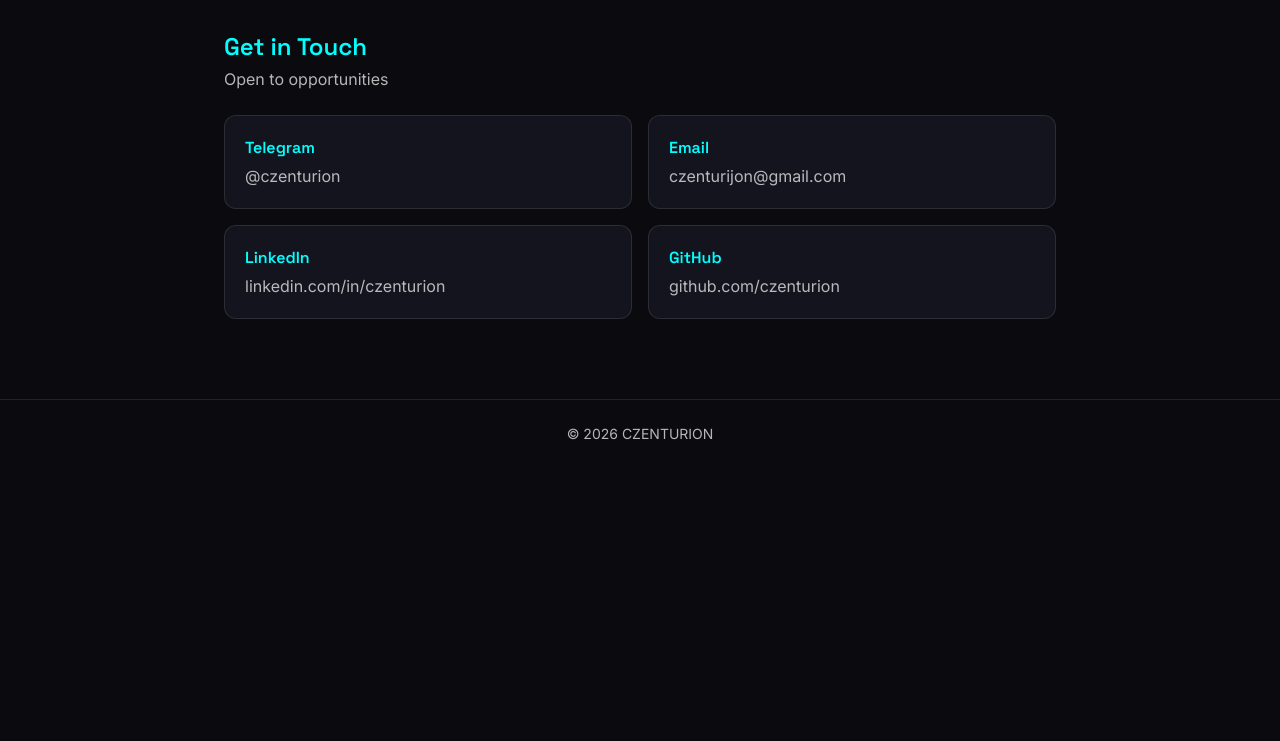
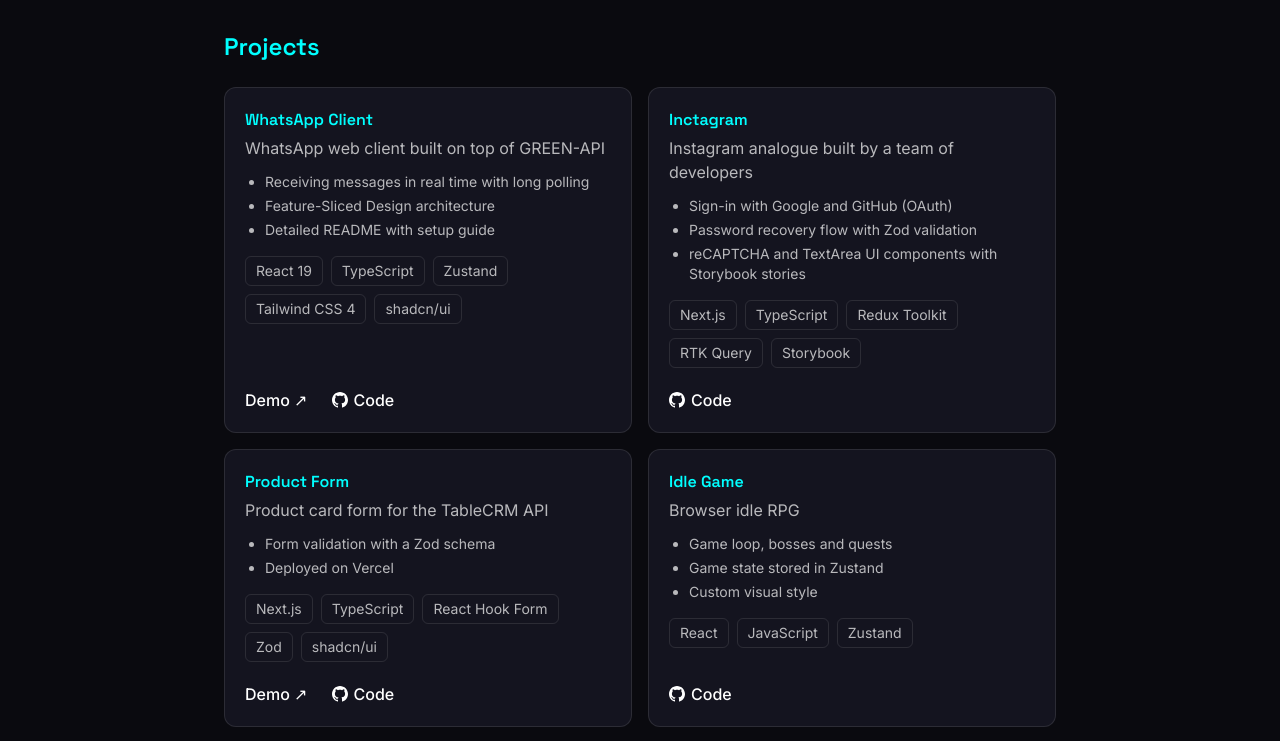
Before and after one commit to czenturion/cv, a React (Vite) app: page / in a window 1280 px wide. Shown: the part 1260-2001 px from the top of the page. Before the commit the page ends 1728 px from the top, so only its background shows below. Built offline with nearby package versions, Linux system fonts and the light colour scheme.

Commit message:
feat: add Projects section

```diff
--- a/src/App.tsx
+++ b/src/App.tsx
@@ -2,6 +2,7 @@ import { Footer } from '@/components/Footer'
 import { Header } from '@/components/Header'
 import { About } from '@/components/sections/About'
 import { Contact } from '@/components/sections/Contact'
+import { Projects } from '@/components/sections/Projects'
 import { SoftSkills } from '@/components/sections/SoftSkills'
 import { TechStack } from '@/components/sections/TechStack'
 
@@ -13,6 +14,7 @@ function App() {
         <About />
         <TechStack />
         <SoftSkills />
+        <Projects />
         <Contact />
       </main>
       <Footer />
--- a/src/components/Header.tsx
+++ b/src/components/Header.tsx
@@ -4,6 +4,7 @@ const links = [
   { href: '#about', label: 'About' },
   { href: '#tech-stack', label: 'Tech Stack' },
   { href: '#soft-skills', label: 'Soft Skills' },
+  { href: '#projects', label: 'Projects' },
   { href: '#contact', label: 'Contact' },
 ]
 
@@ -47,7 +48,7 @@ export function Header() {
         <nav
           className={`${isOpen ? 'block' : 'hidden'} absolute inset-x-0 top-full border-b border-neon-cyan/10 bg-night px-5 py-3 sm:static sm:block sm:border-0 sm:bg-transparent sm:p-0`}
         >
-          <ul className="flex flex-col sm:flex-row sm:gap-8">
+          <ul className="flex flex-col sm:flex-row sm:gap-5 md:gap-8">
             {links.map(({ href, label }) => (
               <li key={href}>
                 <a
--- /dev/null
+++ b/src/components/sections/Projects.tsx
@@ -0,0 +1,49 @@
+import { Card } from '@/components/ui/Card'
+import { GithubIcon } from '@/components/ui/GithubIcon'
+import { projects } from '@/data/projects'
+
+const linkClass = 'inline-flex items-center gap-1.5 font-medium transition hover:text-neon-cyan'
+
+export function Projects() {
+  return (
+    <section id="projects" className="mx-auto flex max-w-4xl flex-col gap-6 px-5 pb-20 md:px-8">
+      <h2 className="text-2xl font-semibold text-neon-cyan">Projects</h2>
+      <ul className="grid gap-4 sm:grid-cols-2">
+        {projects.map(({ title, task, done, stack, demo, code }) => (
+          <Card key={title} title={title} className="flex flex-col">
+            <p className="mt-1 text-white/70">{task}</p>
+
+            <ul className="mt-3 list-disc space-y-1 pl-5 text-sm text-white/70">
+              {done.map((item) => (
+                <li key={item}>{item}</li>
+              ))}
+            </ul>
+
+            <ul className="mt-4 flex flex-wrap gap-2">
+              {stack.map((item) => (
+                <li
+                  key={item}
+                  className="rounded-md border border-white/10 px-2.5 py-1 text-sm text-white/70"
+                >
+                  {item}
+                </li>
+              ))}
+            </ul>
+
+            <div className="mt-auto flex gap-6 pt-5">
+              {demo && (
+                <a href={demo} target="_blank" rel="noreferrer" className={linkClass}>
+                  Demo ↗
+                </a>
+              )}
+              <a href={code} target="_blank" rel="noreferrer" className={linkClass}>
+                <GithubIcon className="size-4" />
+                Code
+              </a>
+            </div>
+          </Card>
+        ))}
+      </ul>
+    </section>
+  )
+}
--- /dev/null
+++ b/src/data/projects.ts
@@ -0,0 +1,57 @@
+type Project = {
+  title: string
+  task: string
+  done: string[]
+  stack: string[]
+  demo?: string
+  code: string
+}
+
+export const projects: Project[] = [
+  {
+    title: 'WhatsApp Client',
+    task: 'WhatsApp web client built on top of GREEN-API',
+    done: [
+      'Receiving messages in real time with long polling',
+      'Feature-Sliced Design architecture',
+      'Detailed README with setup guide',
+    ],
+    stack: ['React 19', 'TypeScript', 'Zustand', 'Tailwind CSS 4', 'shadcn/ui'],
+    demo: 'https://my-whatsapp-client.vercel.app',
+    code: 'https://github.com/czenturion/my-whatsapp-client',
+  },
+  {
+    title: 'Inctagram',
+    task: 'Instagram analogue built by a team of developers',
+    done: [
+      'Sign-in with Google and GitHub (OAuth)',
+      'Password recovery flow with Zod validation',
+      'reCAPTCHA and TextArea UI components with Storybook stories',
+    ],
+    stack: ['Next.js', 'TypeScript', 'Redux Toolkit', 'RTK Query', 'Storybook'],
+    code: 'https://github.com/InctaRepo/Inctagram',
+  },
+  {
+    title: 'Product Form',
+    task: 'Product card form for the TableCRM API',
+    done: ['Form validation with a Zod schema', 'Deployed on Vercel'],
+    stack: ['Next.js', 'TypeScript', 'React Hook Form', 'Zod', 'shadcn/ui'],
+    demo: 'https://product-form-sepia.vercel.app/dashboard/products/new',
+    code: 'https://github.com/czenturion/product-form',
+  },
+  {
+    title: 'Idle Game',
+    task: 'Browser idle RPG',
+    done: ['Game loop, bosses and quests', 'Game state stored in Zustand', 'Custom visual style'],
+    stack: ['React', 'JavaScript', 'Zustand'],
+    code: 'https://github.com/czenturion/idle-game',
+  },
+  {
+    title: 'Order a Burger',
+    task: 'Burger ordering app',
+    done: ['Real-time menu on Firebase', 'Deployed on Vercel'],
+    stack: ['React', 'JavaScript', 'Firebase', 'Stylus'],
+    demo: 'https://hot-burgers-nine.vercel.app/',
+    code: 'https://github.com/czenturion/order-a-burger',
+  },
+]
```
